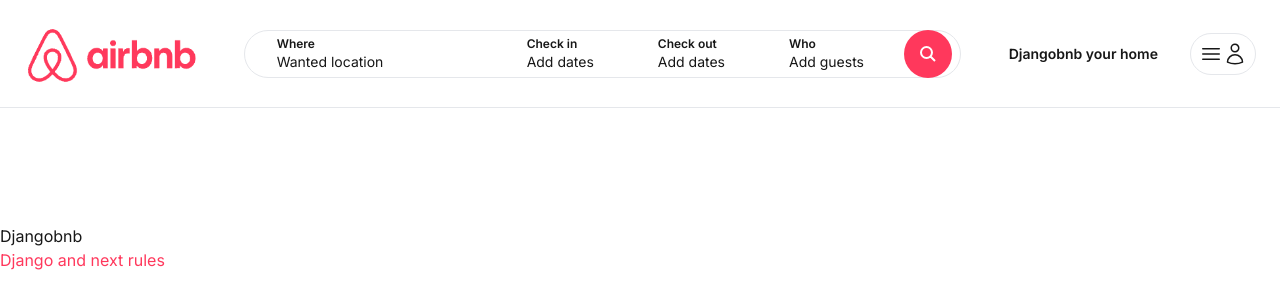
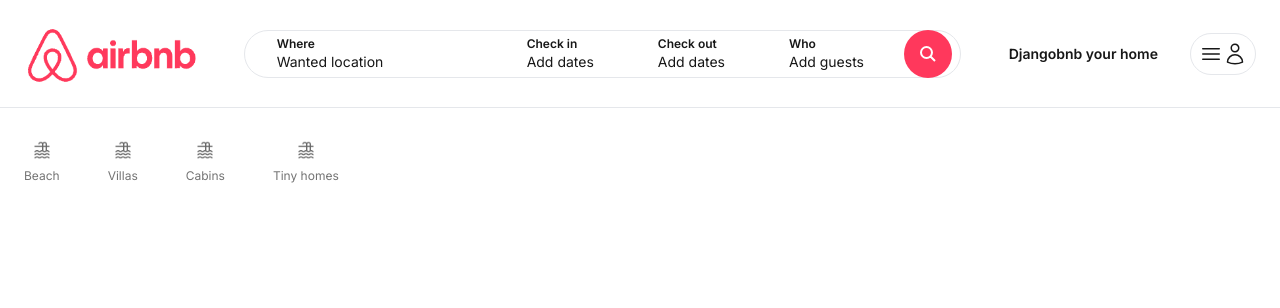
Before and after one commit to PacoDeLuis/Fronted-Clone-de-Airbnb, a Next.js app: page / in a window 1280 px wide. Shown: the top 308 px of the page. Built offline with nearby package versions, Linux system fonts and the light colour scheme.

Commit message:
Categories on the front page (static)

```diff
--- /dev/null
+++ b/app/components/Categories.tsx
@@ -0,0 +1,46 @@
+import Image from 'next/image'
+
+const Categories = () => {
+    return (
+        <div className="pt-3 cursor-pointer pb-6 flex items-center space-x-12">
+            <div className="pb-4 flex flex-col items-center space-y-2 border-b-2 border-white opacity-60 hover:border-gray-200 hover:opacity-100">
+                <Image
+                    src="/icn_category_beach.jpeg"
+                    alt="Category - Beach"
+                    width={20}
+                    height={20}
+                />
+                <span className='text-xs'>Beach</span>
+            </div>
+            <div className="pb-4 flex flex-col items-center space-y-2 border-b-2 border-white opacity-60 hover:border-gray-200 hover:opacity-100">
+                <Image
+                    src="/icn_category_beach.jpeg"
+                    alt="Category - Beach"
+                    width={20}
+                    height={20}
+                />
+                <span className='text-xs'>Villas</span>
+            </div>
+            <div className="pb-4 flex flex-col items-center space-y-2 border-b-2 border-white opacity-60 hover:border-gray-200 hover:opacity-100">
+                <Image
+                    src="/icn_category_beach.jpeg"
+                    alt="Category - Beach"
+                    width={20}
+                    height={20}
+                />
+                <span className='text-xs'>Cabins</span>
+            </div>
+            <div className="pb-4 flex flex-col items-center space-y-2 border-b-2 border-white opacity-60 hover:border-gray-200 hover:opacity-100">
+                <Image
+                    src="/icn_category_beach.jpeg"
+                    alt="Category - Beach"
+                    width={20}
+                    height={20}
+                />
+                <span className='text-xs'>Tiny homes</span>
+            </div>
+        </div>
+    )
+}
+
+export default Categories;
--- a/app/page.tsx
+++ b/app/page.tsx
@@ -1,10 +1,12 @@
+import Categories from "./components/Categories";
+
+
+
 
 export default function Home() {
   return (
-    <main className="pt-24">
-      Djangobnb
-
-      <h2 className="text-airbnb">Django and next rules</h2>
+    <main className="max-w-[1500px] mx-auto px-6">
+      <Categories/>
     </main>
   );
 }
```
Also changed, not shown: public/icn_category_beach.jpeg (added).
